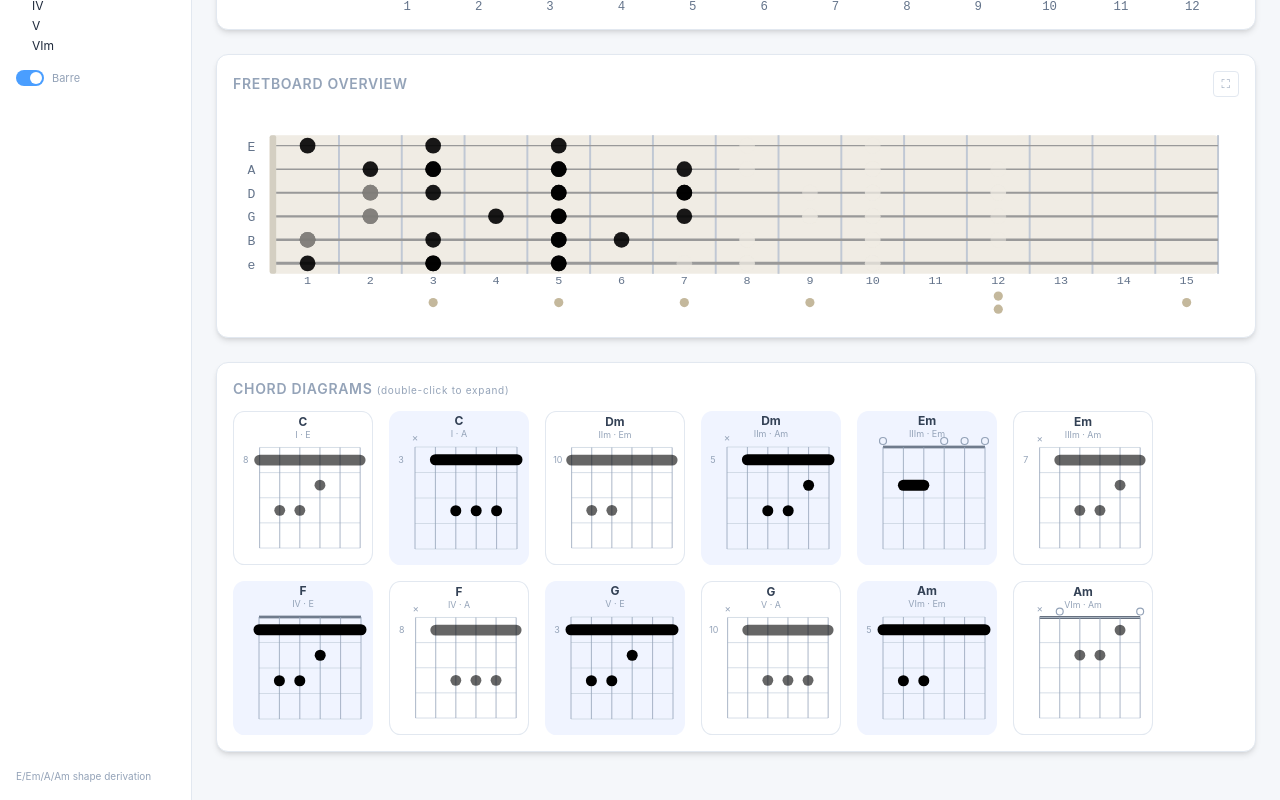
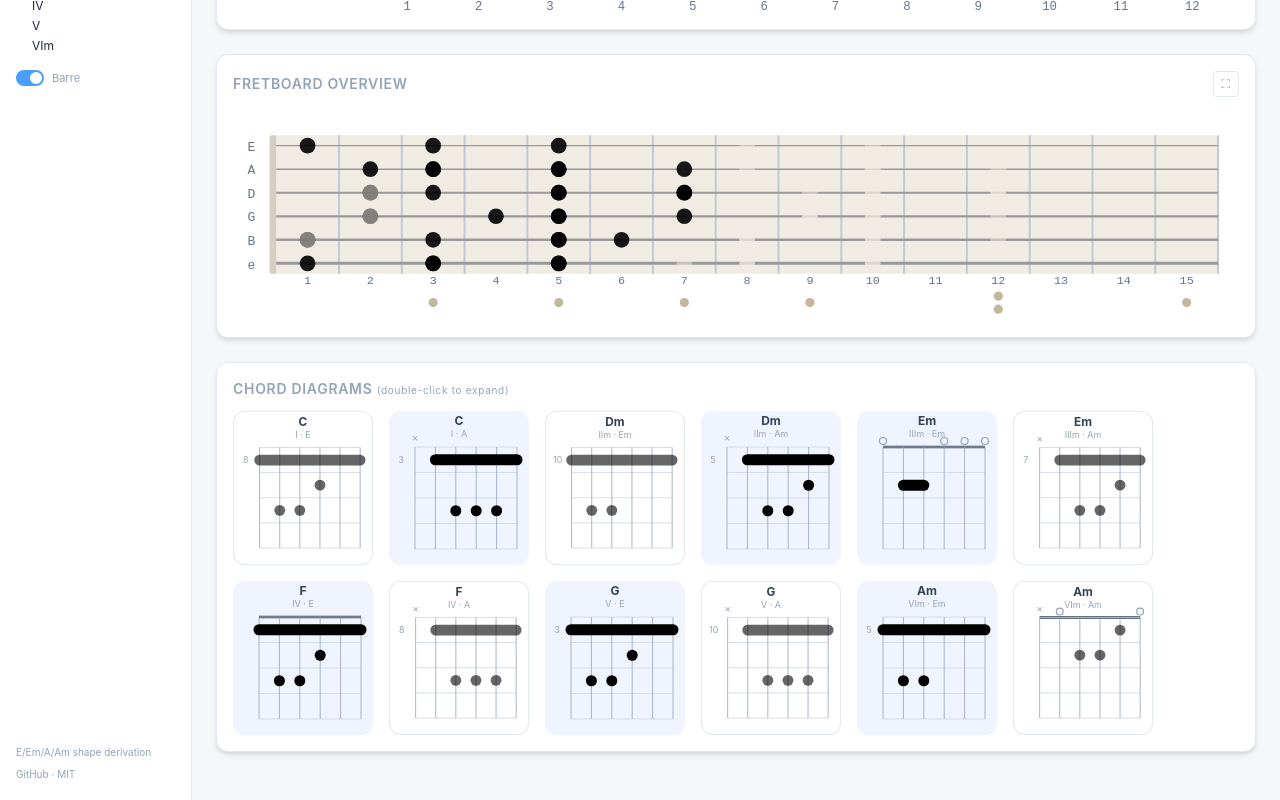
Before and after one commit to W-Mai/chordao, a React (Vite) app: page / in a window 1280 px wide. Shown: the part 236-1036 px from the top of the page. Built offline with nearby package versions, Linux system fonts and the light colour scheme.

Commit message:
feat: add GitHub link and MIT badge to sidebar

```diff
--- a/src/App.tsx
+++ b/src/App.tsx
@@ -116,6 +116,11 @@ function App() {
           <div className="text-[10px] text-bp-muted [body.light_&]:text-lt-muted">
             E/Em/A/Am shape derivation
           </div>
+          <a href="https://github.com/W-Mai/chordao" target="_blank" rel="noopener"
+            className="text-[10px] text-bp-muted hover:text-bp-accent [body.light_&]:text-lt-muted">
+            GitHub
+          </a>
+          <span className="text-[10px] text-bp-muted [body.light_&]:text-lt-muted"> · MIT</span>
         </div>
       </aside>
 
```
